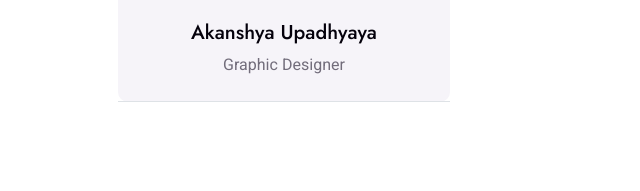
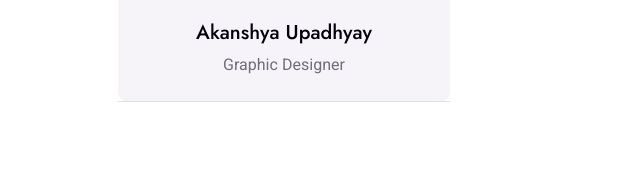
Before and after one commit to skhati1/saumyacinecreation, a plain HTML site: page index.html in a window 1280 px wide. Shown: the part 3327-3518 px from the top of the page, 0-640 px from the left. Drawn offline with nearby package versions, Linux system fonts and the light colour scheme.

Commit message:
Update index.html

```diff
--- a/index.html
+++ b/index.html
@@ -230,7 +230,7 @@
                         <div class="team-item bg-light rounded">
                             <div class="text-center border-bottom p-4">
                                 <img class="img-fluid rounded-circle mb-4" src="img/IMG_4435.jpeg" alt="Akanshya Upd Profile Picture">
-                                <h5>Akanshya Upadhyaya</h5>
+                                <h5>Akanshya Upadhyay</h5>
                                 <span>Graphic Designer</span>
                             </div>
                         </div>
```
